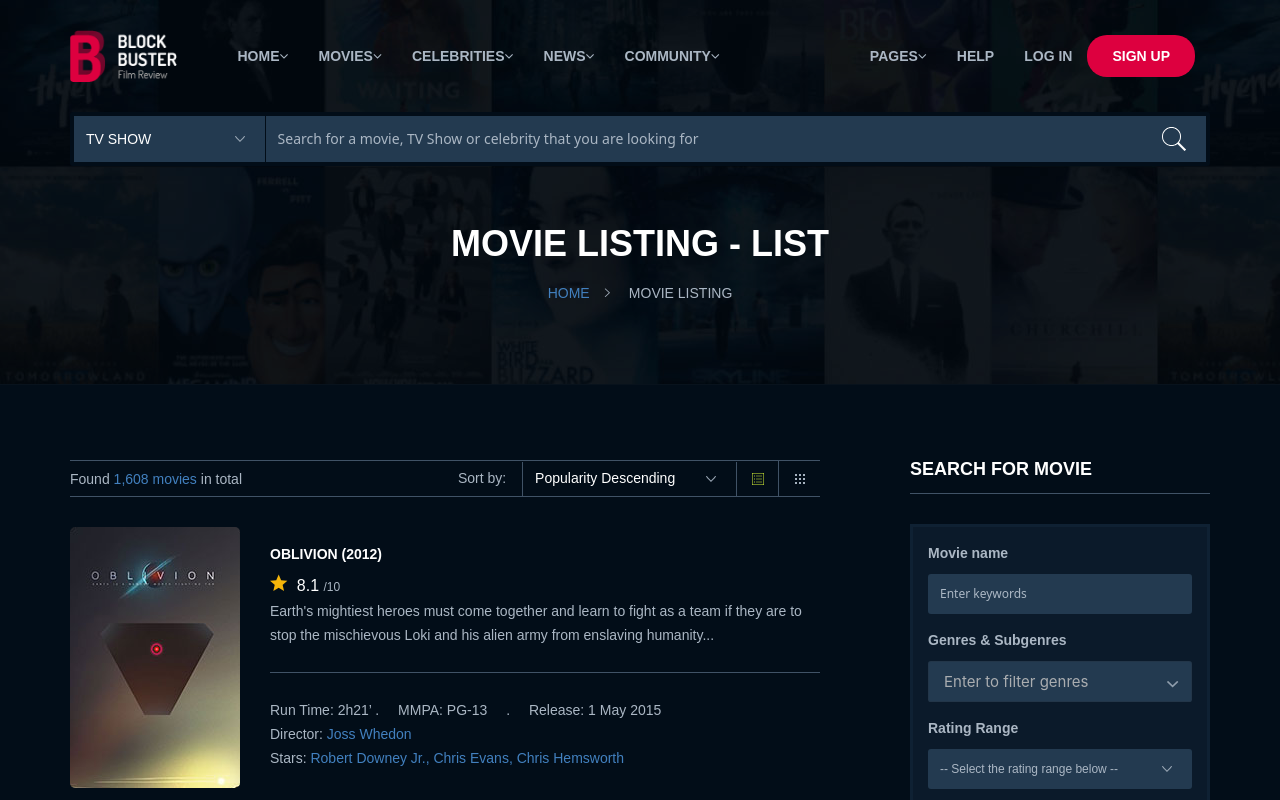
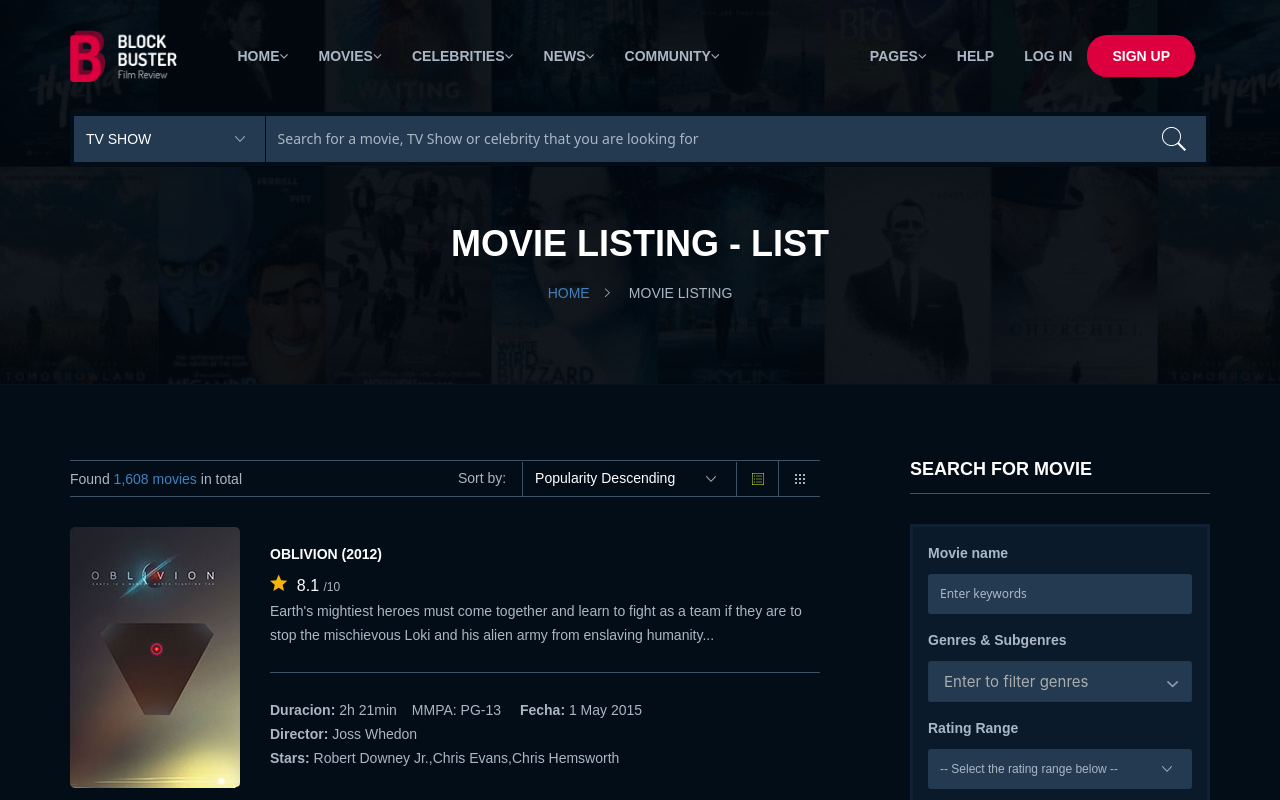
Before and after one commit to andriusmw/react3, a React (Create React App) app: page / in a window 1280 px wide. Shown: the top 800 px of the page. Built offline with nearby package versions, Linux system fonts and the light colour scheme.

Commit message:
pasando propiedades a pelicula.js

```diff
--- a/src/App.js
+++ b/src/App.js
@@ -237,7 +237,13 @@
 					<a  href="moviegrid.html" className="grid"><i className="ion-grid"></i></a>
 				</div>
 
-        <Pelicula  titulo="Oblivion (2012)" calificacion="8.1" />
+        <Pelicula  titulo="Oblivion (2012)" calificacion="8.1"
+		director="Joss Whedon" actores="Robert Downey Jr.,Chris Evans,Chris Hemsworth"
+		fecha="1 May 2015" duracion="2h 21min">
+				Earth's mightiest heroes must come together and learn to fight as a team
+				if they are to stop the mischievous Loki and his alien army from enslaving humanity...
+
+		</Pelicula>
 
 
 
--- a/src/pelicula.js
+++ b/src/pelicula.js
@@ -13,10 +13,13 @@
                 <i className="ion-android-star"></i>
                 <span> {props.calificacion} </span> /10
             </p>
-            <p className="describe">Earth's mightiest heroes must come together and learn to fight as a team if they are to stop the mischievous Loki and his alien army from enslaving humanity...</p>
-            <p className="run-time"> Run Time: 2h21’    .     <span>MMPA: PG-13 </span>    .     <span>Release: 1 May 2015</span></p>
-            <p>Director: <a href="#">Joss Whedon</a></p>
-            <p>Stars: <a href="#">Robert Downey Jr.,</a> <a href="#">Chris Evans,</a> <a href="#">  Chris Hemsworth</a></p>
+            <p className="describe"> {props.children} </p>
+            <p className="run-time"><b>Duracion:</b> {props.duracion}
+                <span>MMPA: PG-13 </span>
+                <b>Fecha:</b> {props.fecha}
+            </p>
+            <p><b>Director:</b>  {props.director} </p>
+            <p><b>Stars: </b> {props.actores}  </p>
         </div>
     </div>
 
```
